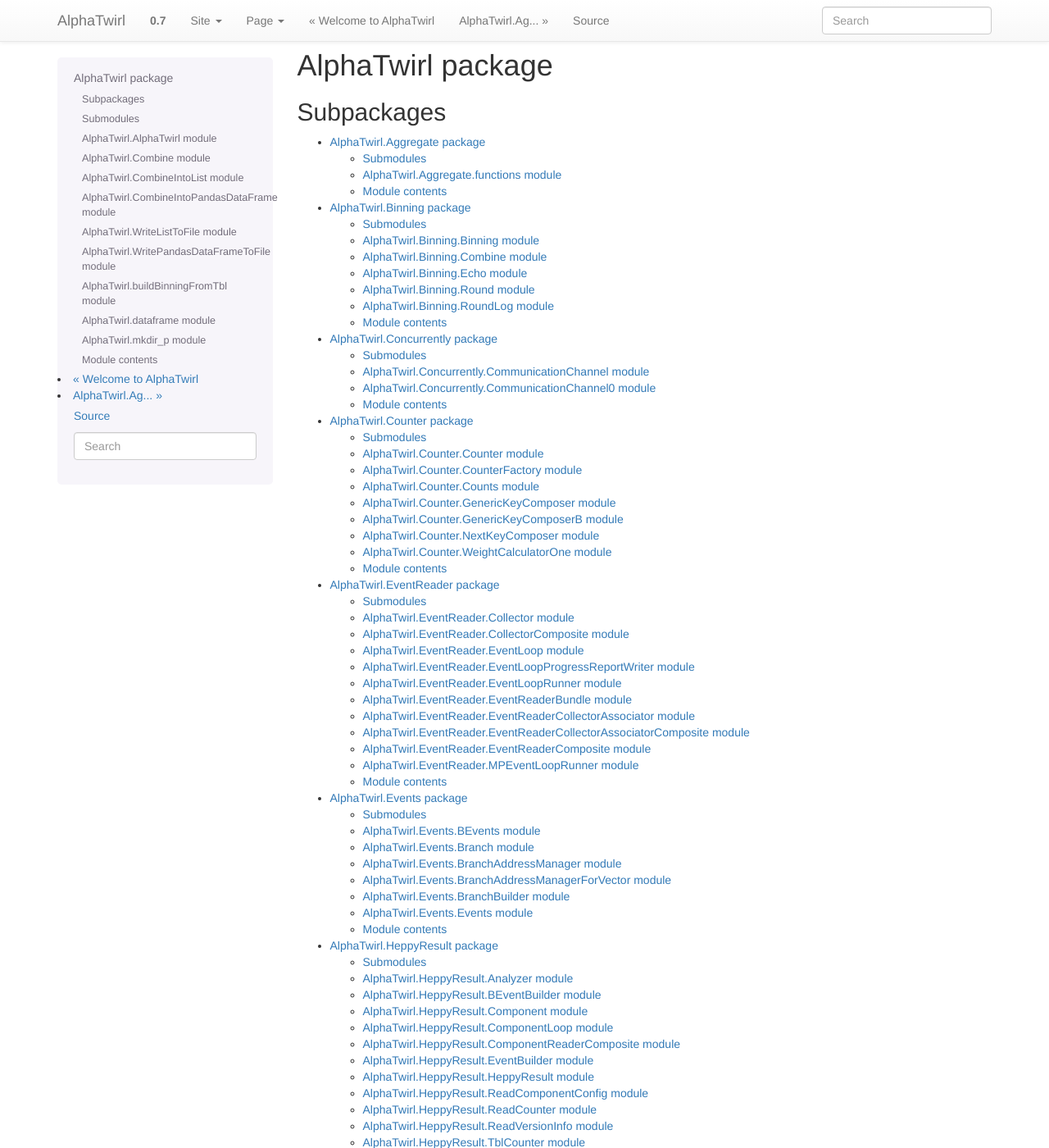
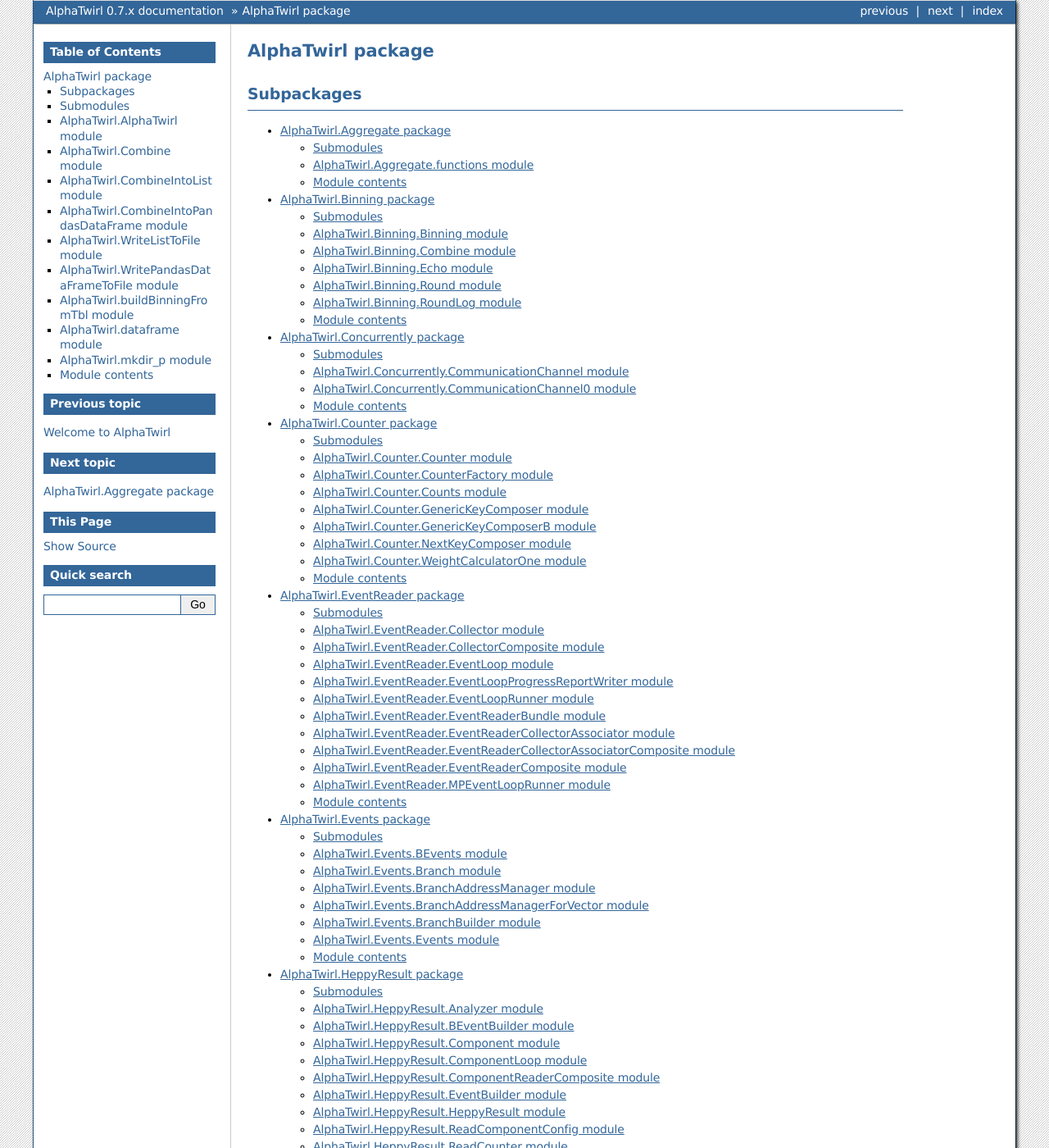
Before and after one commit to alphatwirl/alphatwirl, a Sphinx documentation site: the page built from docs/AlphaTwirl.rst, in a window 1280 px wide and 1400 px high. Shown: the whole window at 82% size. Built offline with Sphinx 7.4.7, drawn with Linux system fonts in a browser that asks for light colours; some of the changed text lies outside the part shown.

Commit message:
change the sphinx theme to bizstyle

```diff
--- a/docs/conf.py
+++ b/docs/conf.py
@@ -124,8 +124,9 @@ todo_include_todos = True
 # The theme to use for HTML and HTML Help pages.  See the documentation for
 # a list of builtin themes.
 # html_theme = 'alabaster'
+html_theme = 'bizstyle'
 # html_theme = 'sphinxdoc'
-html_theme = 'bootstrap'
+# html_theme = 'bootstrap'
 
 # Theme options are theme-specific and customize the look and feel of a theme
 # further.  For a list of options available for each theme, see the
```
